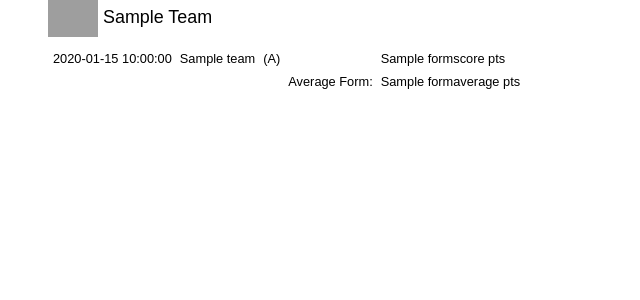
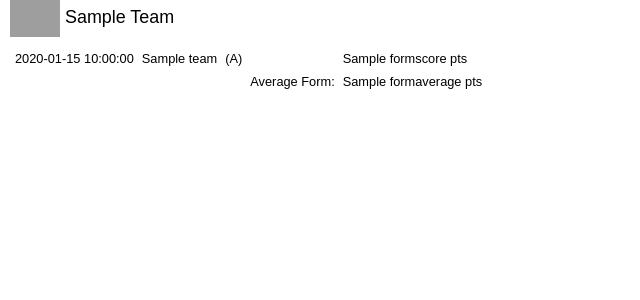
Before and after one commit to MindGuerrillas/Football, a Flask app: template web/src/templates/bigsixform.html in a window 1280 px wide. Shown: the part 13-313 px from the top of the page, without its empty margins (0-640 px from the left). Run offline with Flask 2, Linux system fonts and the light colour scheme; the template is opened without the code that fills it: most values are stand-ins (such as "Sample title", 1, 10 or a date in 2020); grey boxes are pictures that could not be loaded.

Commit message:
changed default padding

```diff
--- a/web/src/templates/bigsixform.html
+++ b/web/src/templates/bigsixform.html
@@ -4,6 +4,8 @@
 
 {% block stylesheets %}
     <style>
+        body { margin: 0px}
+
         .teamname { font-size: 1.4em;padding-bottom: 0.5em}
         img.table_logo_mid {width: 50px; vertical-align:middle}
         #resultsTable td {padding: 3px}
@@ -13,10 +15,14 @@
             display: grid;
             grid-template-columns: repeat(auto-fit, minmax(400px, 1fr));
             grid-gap: 1rem;
+            margin-left: 0px;
+            padding-inline-start: 10px
         }
 
         .bigsixteams > ul > li {
             list-style-type: none;
+            margin-left: 0px;
+            padding-left: 0px;
         }
     </style>
 {% endblock %}
```
